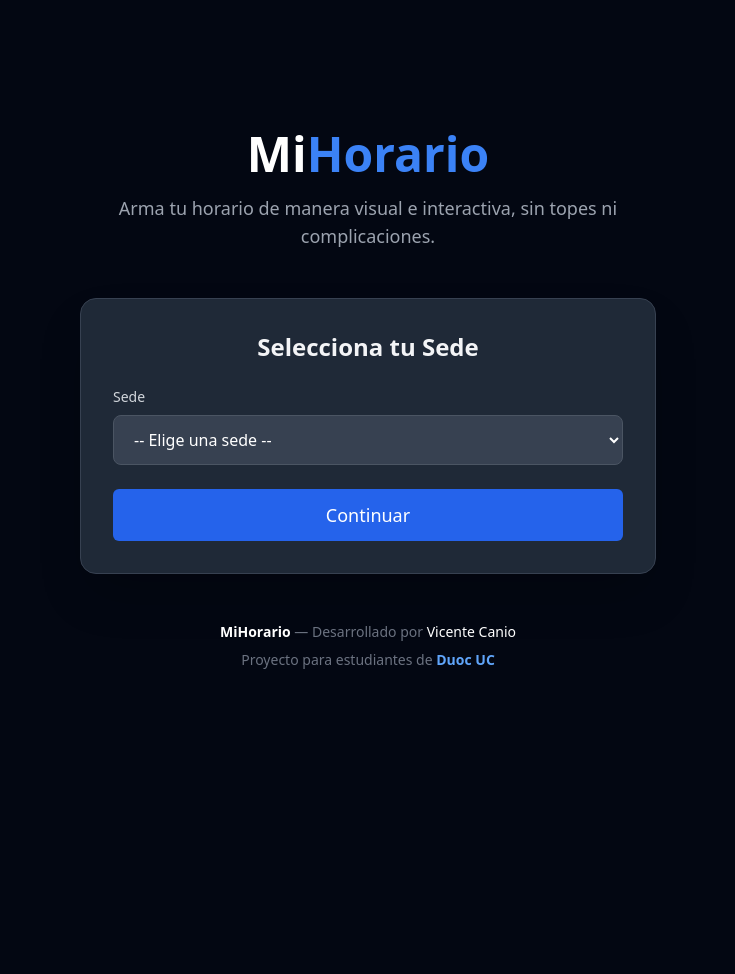
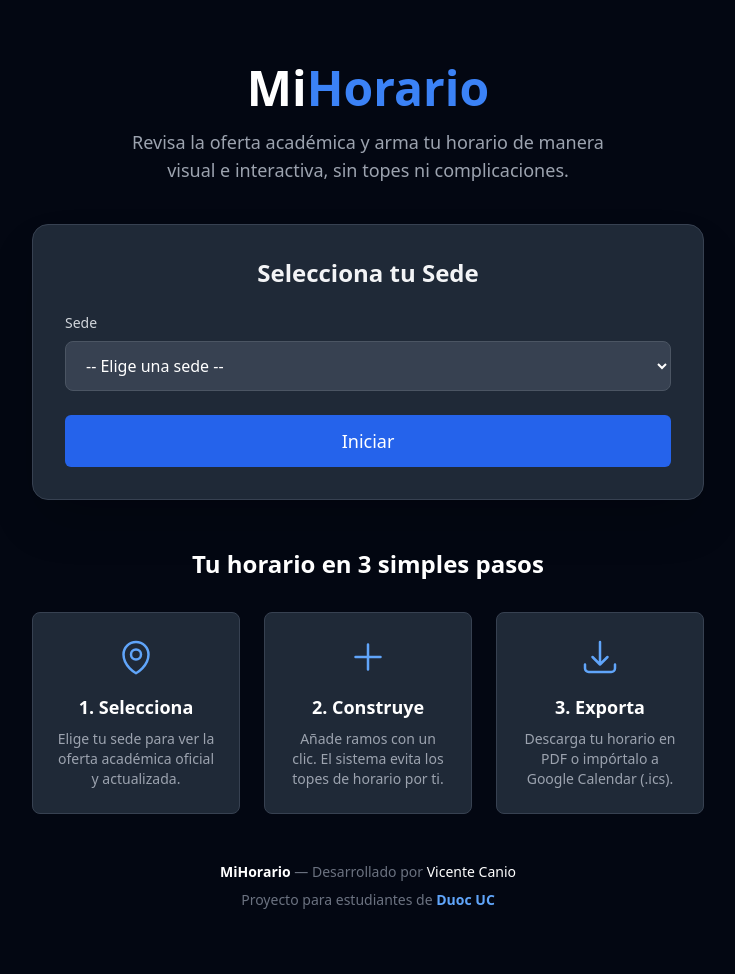
Before and after one commit to vcanio/MiHorario, a Django app: page / in a window 1280 px wide. Shown: the whole page, without its empty margins (272-1007 px from the left). Before the commit the page ends 669 px from the top, so only its background shows below. Run offline with Django 5.2, Linux system fonts and the light colour scheme; data that the repository does not hold is empty; some libraries are stand-ins or nearby versions.

Commit message:
landing mejorado

```diff
--- a/oferta/templates/seleccionar_sede.html
+++ b/oferta/templates/seleccionar_sede.html
@@ -7,27 +7,33 @@
     <meta name="viewport" content="width=device-width, initial-scale=1.0" />
     <meta
         name="description"
-      content="PlannerIA Beta: Arma tu horario universitario de manera visual e interactiva, sin topes ni complicaciones."
+        content="Arma tu horario de manera visual e interactiva, sin topes ni complicaciones."
     />
     <link rel="icon" href="/static/favicon.ico" type="image/x-icon" />
+    <style>
+        @media (min-height: 800px) {
+            body {
+                display: flex;
+                align-items: center;
+                justify-content: center;
+            }
+        }
+    </style>
 </head>
-  <body
-    class="bg-gray-950 text-gray-100 min-h-screen flex items-center justify-center px-4"
-  >
-    <div class="w-full max-w-xl space-y-12">
-      <header class="text-center">
+<body class="bg-gray-950 text-gray-100 min-h-screen px-4 py-12 sm:py-16">
+    <div class="w-full max-w-2xl mx-auto">
+
+        <header class="text-center mb-10">
             <h1 class="text-5xl font-extrabold text-white mb-4">
                 Mi<span class="text-blue-500">Horario</span>
             </h1>
-        <p class="text-gray-400 text-lg">
-          Arma tu horario de manera visual e interactiva, sin topes ni
+            <p class="text-gray-400 text-lg max-w-lg mx-auto">
+                Revisa la oferta académica y arma tu horario de manera visual e interactiva, sin topes ni
                 complicaciones.
             </p>
         </header>
 
-      <section
-        class="bg-gray-800 p-8 rounded-2xl shadow-2xl border border-gray-700"
-      >
+        <section class="bg-gray-800 p-8 rounded-2xl shadow-2xl border border-gray-700 mb-12">
             <h2 class="text-2xl font-semibold text-center mb-6">
                 Selecciona tu Sede
             </h2>
@@ -53,9 +59,50 @@
                     type="submit"
                     class="bg-blue-600 hover:bg-blue-700 transition-colors duration-300 py-3 rounded-md font-medium text-white text-lg"
                 >
-            Continuar
+                    Iniciar
                 </button>
             </form>
+        </section>
+
+        <section>
+            <h3 class="text-2xl font-semibold text-center text-white mb-8">
+                Tu horario en 3 simples pasos
+            </h3>
+
+            <div class="grid grid-cols-1 md:grid-cols-3 gap-6 text-center">
+
+                <div class="bg-gray-800 p-6 rounded-lg border border-gray-700">
+                    <svg class="w-10 h-10 text-blue-400 mx-auto mb-4" fill="none" viewBox="0 0 24 24" stroke-width="1.5" stroke="currentColor">
+                        <path stroke-linecap="round" stroke-linejoin="round" d="M15 10.5a3 3 0 1 1-6 0 3 3 0 0 1 6 0Z" />
+                        <path stroke-linecap="round" stroke-linejoin="round" d="M19.5 10.5c0 7.142-7.5 11.25-7.5 11.25S4.5 17.642 4.5 10.5a7.5 7.5 0 1 1 15 0Z" />
+                    </svg>
+                    <h4 class="text-lg font-semibold text-white mb-2">1. Selecciona</h4>
+                    <p class="text-gray-400 text-sm">
+                        Elige tu sede para ver la oferta académica oficial y actualizada.
+                    </p>
+                </div>
+
+                <div class="bg-gray-800 p-6 rounded-lg border border-gray-700">
+                    <svg class="w-10 h-10 text-blue-400 mx-auto mb-4" fill="none" viewBox="0 0 24 24" stroke-width="1.5" stroke="currentColor">
+                         <path stroke-linecap="round" stroke-linejoin="round" d="M12 4.5v15m7.5-7.5h-15" />
+                    </svg>
+                    <h4 class="text-lg font-semibold text-white mb-2">2. Construye</h4>
+                    <p class="text-gray-400 text-sm">
+                        Añade ramos con un clic. El sistema evita los topes de horario por ti.
+                    </p>
+                </div>
+
+                <div class="bg-gray-800 p-6 rounded-lg border border-gray-700">
+                    <svg class="w-10 h-10 text-blue-400 mx-auto mb-4" fill="none" viewBox="0 0 24 24" stroke-width="1.5" stroke="currentColor">
+                        <path stroke-linecap="round" stroke-linejoin="round" d="M3 16.5v2.25A2.25 2.25 0 0 0 5.25 21h13.5A2.25 2.25 0 0 0 21 18.75V16.5M16.5 12 12 16.5m0 0L7.5 12m4.5 4.5V3" />
+                    </svg>
+                    <h4 class="text-lg font-semibold text-white mb-2">3. Exporta</h4>
+                    <p class="text-gray-400 text-sm">
+                        Descarga tu horario en PDF o impórtalo a Google Calendar (.ics).
+                    </p>
+                </div>
+
+            </div>
         </section>
 
         <footer class="text-center text-sm text-gray-500 mt-12 space-y-2">
```
Lines whose indentation alone changed are shown as unchanged.
